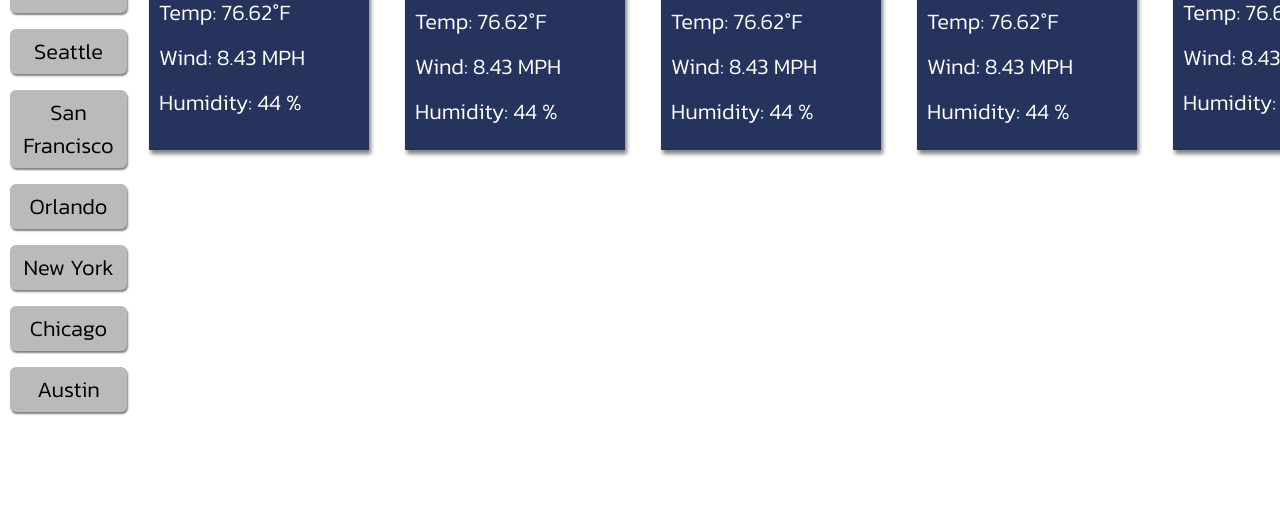
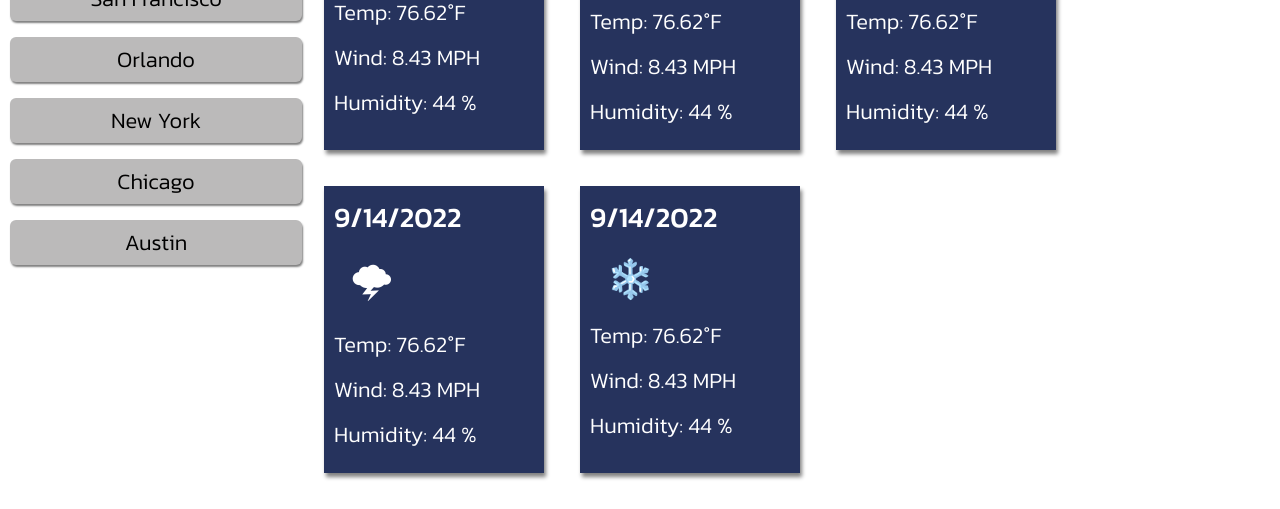
Before and after one commit to Chaosgale/weather, a plain HTML site: page index.html in a window 1280 px wide. Shown: the part 536-1045 px from the top of the page. Before the commit the page ends 974 px from the top, so only its background shows below. Drawn offline with Linux system fonts and the light colour scheme.

Commit message:
added flex-wrap to 5-day blocks

```diff
--- a/assets/css/style.css
+++ b/assets/css/style.css
@@ -116,6 +116,7 @@ h5 {
     padding: 10px;
     width: 200px;
     margin-right: 36px;
+    margin-bottom: 36px;
     background-color: rgb(38, 51, 93);
     box-shadow: 2px 4px 4px grey
 }
@@ -132,7 +133,8 @@ h5 {
 
 #fiveDays {
     display: flex;
-    flex-direction: row;
+    flex-wrap: wrap;
+
 }
 
 h3 {
```
